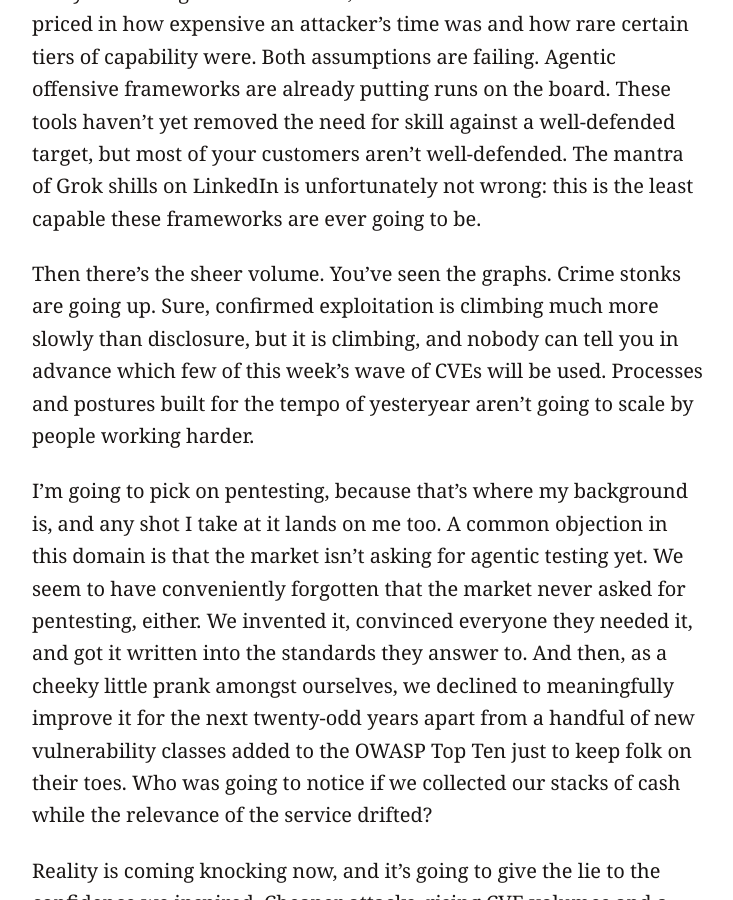
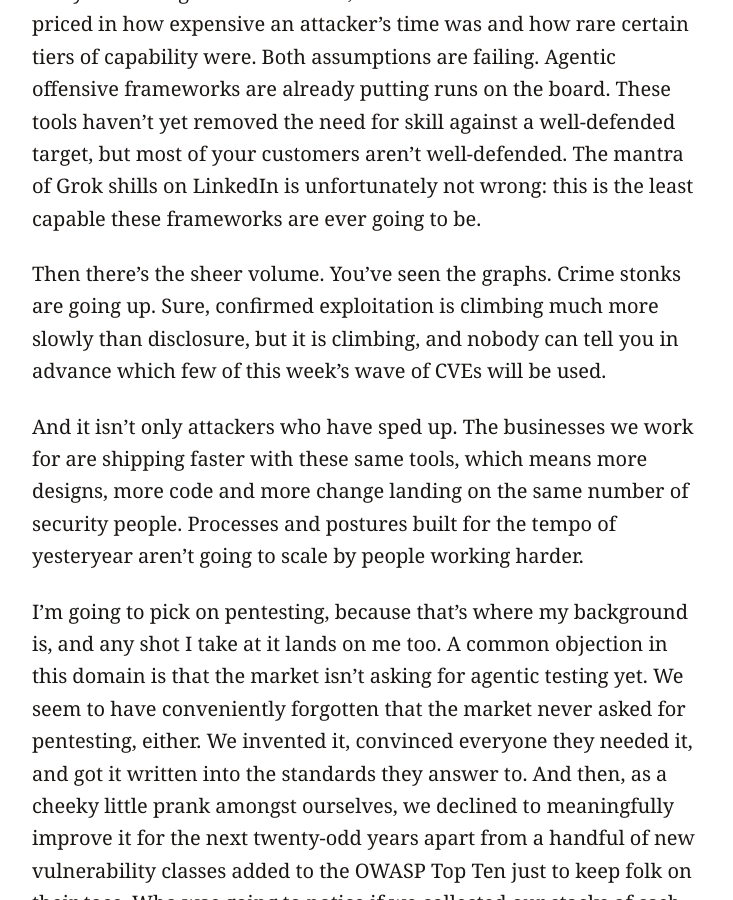
Before and after one commit to JoshBrodieNZ/joshbrodienz.github.io, a Jekyll site: the page built from _posts/2026-11-27-a-crisis-of-credibility.md, in a window 1280 px wide and 900 px high, scrolled down 3065 px. Shown: the whole window, without its empty margins (272-1005 px from the left). Built offline with Jekyll 4.4.1, drawn with Linux system fonts in a browser that asks for light colours.

Commit message:
Update 2026-11-27-a-crisis-of-credibility.md

```diff
--- a/_posts/2026-11-27-a-crisis-of-credibility.md
+++ b/_posts/2026-11-27-a-crisis-of-credibility.md
@@ -29,7 +29,9 @@ While we're sitting on the sidelines being smug about whether an LLM can count t
 
 Much of how we decide what matters rests on an estimate of how likely something is to be attacked, and most of those estimates have priced in how expensive an attacker's time was and how rare certain tiers of capability were. Both assumptions are failing. Agentic offensive frameworks are already putting runs on the board. These tools haven't yet removed the need for skill against a well-defended target, but most of your customers aren't well-defended. The mantra of Grok shills on LinkedIn is unfortunately not wrong: this is the least capable these frameworks are ever going to be.
 
-Then there's the sheer volume. You've seen the graphs. Crime stonks are going up. Sure, confirmed exploitation is climbing much more slowly than disclosure, but it is climbing, and nobody can tell you in advance which few of this week's wave of CVEs will be used. Processes and postures built for the tempo of yesteryear aren't going to scale by people working harder.
+Then there's the sheer volume. You've seen the graphs. Crime stonks are going up. Sure, confirmed exploitation is climbing much more slowly than disclosure, but it is climbing, and nobody can tell you in advance which few of this week's wave of CVEs will be used.
+
+And it isn't only attackers who have sped up. The businesses we work for are shipping faster with these same tools, which means more designs, more code and more change landing on the same number of security people. Processes and postures built for the tempo of yesteryear aren't going to scale by people working harder.
 
 I'm going to pick on pentesting, because that's where my background is, and any shot I take at it lands on me too. A common objection in this domain is that the market isn't asking for agentic testing yet. We seem to have conveniently forgotten that the market never asked for pentesting, either. We invented it, convinced everyone they needed it, and got it written into the standards they answer to. And then, as a cheeky little prank amongst ourselves, we declined to meaningfully improve it for the next twenty-odd years apart from a handful of new vulnerability classes added to the OWASP Top Ten just to keep folk on their toes. Who was going to notice if we collected our stacks of cash while the relevance of the service drifted?
 
```
